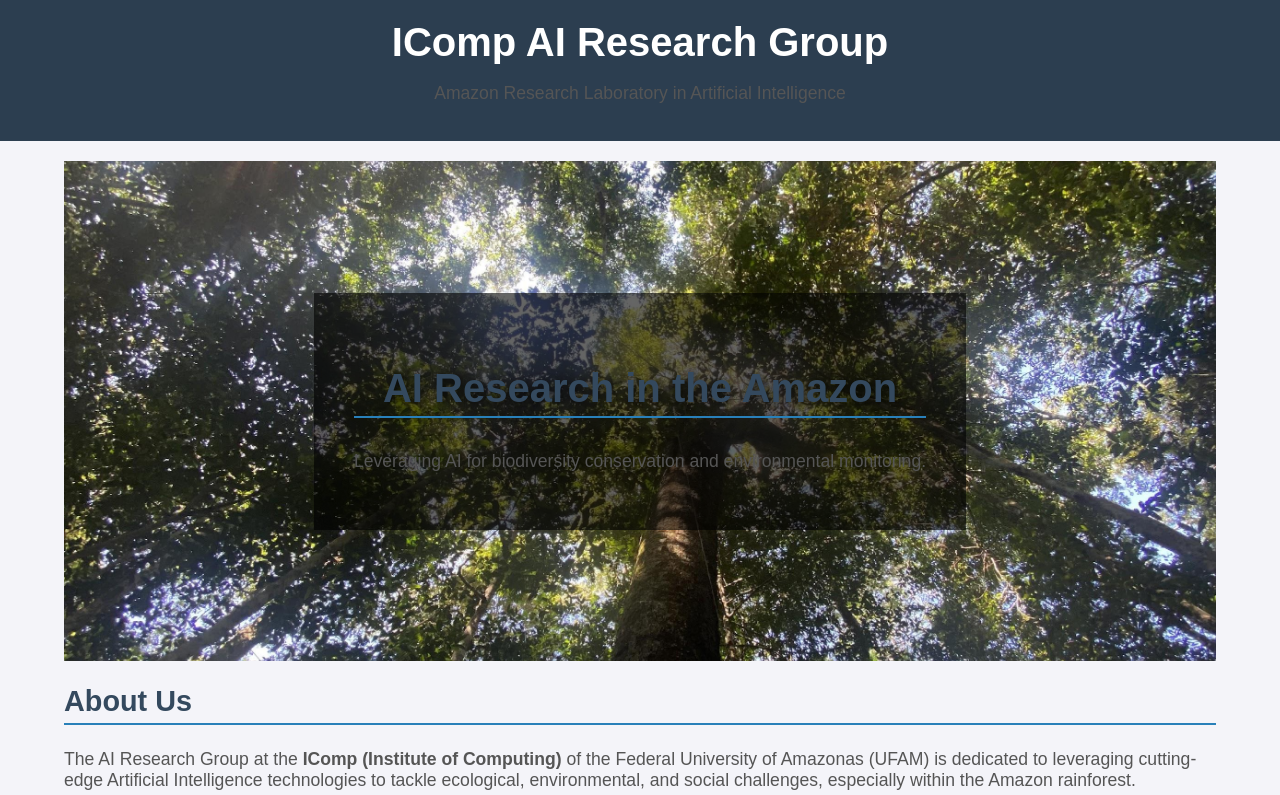
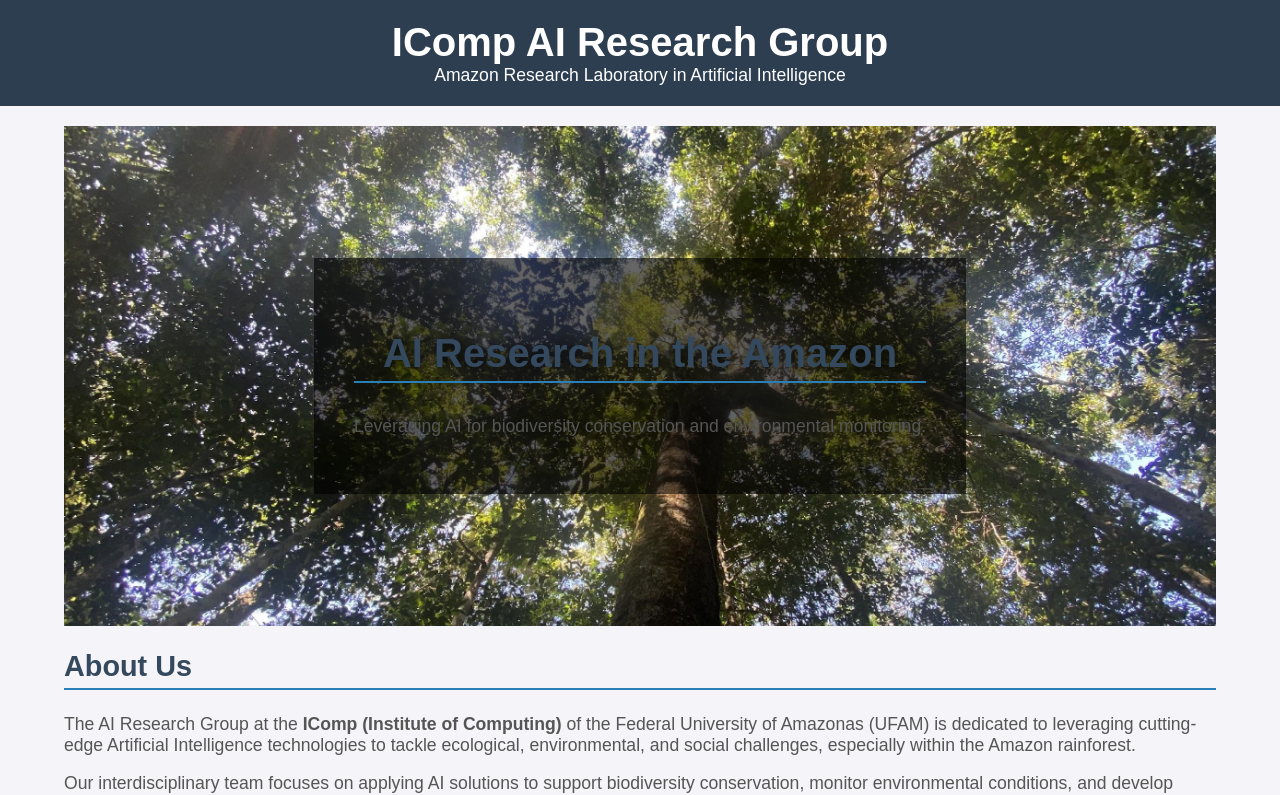
Before and after one commit to lapiam/lapiam.github.io, a plain HTML site: page index.html in a window 1280 px wide. Shown: the top 795 px of the page. Drawn offline with Linux system fonts and the light colour scheme.

Commit message:
Update index.html

```diff
--- a/index.html
+++ b/index.html
@@ -23,6 +23,11 @@
             margin: 0;
             font-size: 2.5em;
             color: white;
+        }
+
+        header p {
+            color: white; /* Ensure this phrase is white */
+            margin: 0;
         }
 
         h2 {
```
